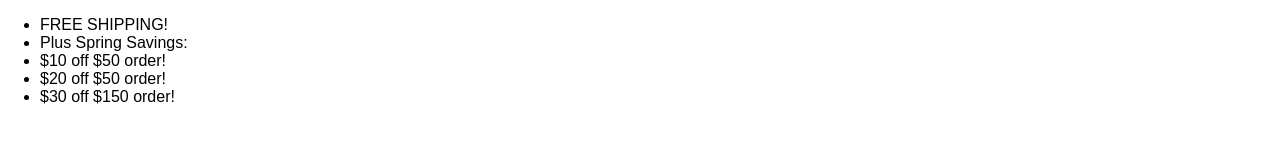
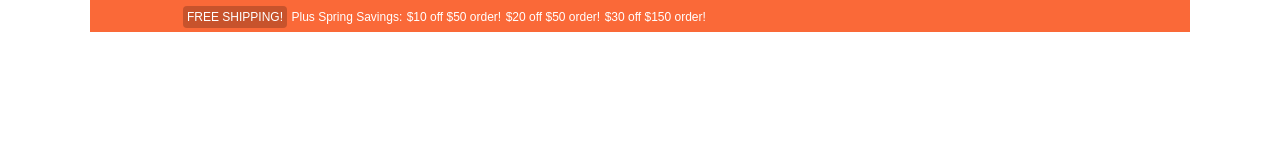
Before and after one commit to thomasweld/html_css_layout, a plain HTML site: page index.html in a window 1280 px wide. Drawn offline with Linux system fonts and the light colour scheme; a web font is replaced by a local one.

Commit message:
stopping point

```diff
--- a/css/main.css
+++ b/css/main.css
@@ -4,4 +4,36 @@ body {
 
 .container {
   width: 1100px;
+  margin: 0px auto;
 }
+
+ul {
+  padding-left: 0px;
+}
+
+nav {
+  background-color: #FA6938;
+}
+
+nav ul {
+    padding: 7px 93px;
+    margin: 0px;
+
+}
+
+.nav li {
+  display: inline-block;
+  list-style: none;
+}
+
+.nav li a {
+  color: #FFFFFF;
+  text-decoration: none;
+  font-size: 12px;
+}
+
+body > div > header > nav > ul > li.brand > a {
+  padding: 4px;
+  background-color: #C7532C;
+  border-radius: 4px;
+}
--- a/index.html
+++ b/index.html
@@ -5,22 +5,22 @@
     <link rel="stylesheet" href="css/norm.css">
     <link href='https://fonts.googleapis.com/css?family=Droid+Sans:400,700' rel='stylesheet' type='text/css'>
     <link rel="stylesheet" href="css/main.css">
-    <title>Day4</title>
+    <title>HTML/CSS Layout</title>
   </head>
   <body>
     <div class="container">
 
       <header>
-        <ul>
-          <li>FREE SHIPPING!</li>
-          <li>Plus Spring Savings:</li>
-          <li>$10 off $50 order!</li>
-          <li>$20 off $50 order!</li>
-          <li>$30 off $150 order!</li>
-        </ul>
+        <nav>
+          <ul class="nav">
+            <li class="brand"><a href="#">FREE SHIPPING!</a></li>
+            <li><a href="#">Plus Spring Savings:</a></li>
+            <li><a href="#">$10 off $50 order!</a></li>
+            <li><a href="#">$20 off $50 order!</a></li>
+            <li><a href="#">$30 off $150 order!</a></li>
+          </ul>
+        </nav>
       </header>
-
-
 
     </div>
   </body>
```
Also changed, not shown: 1 other file.
